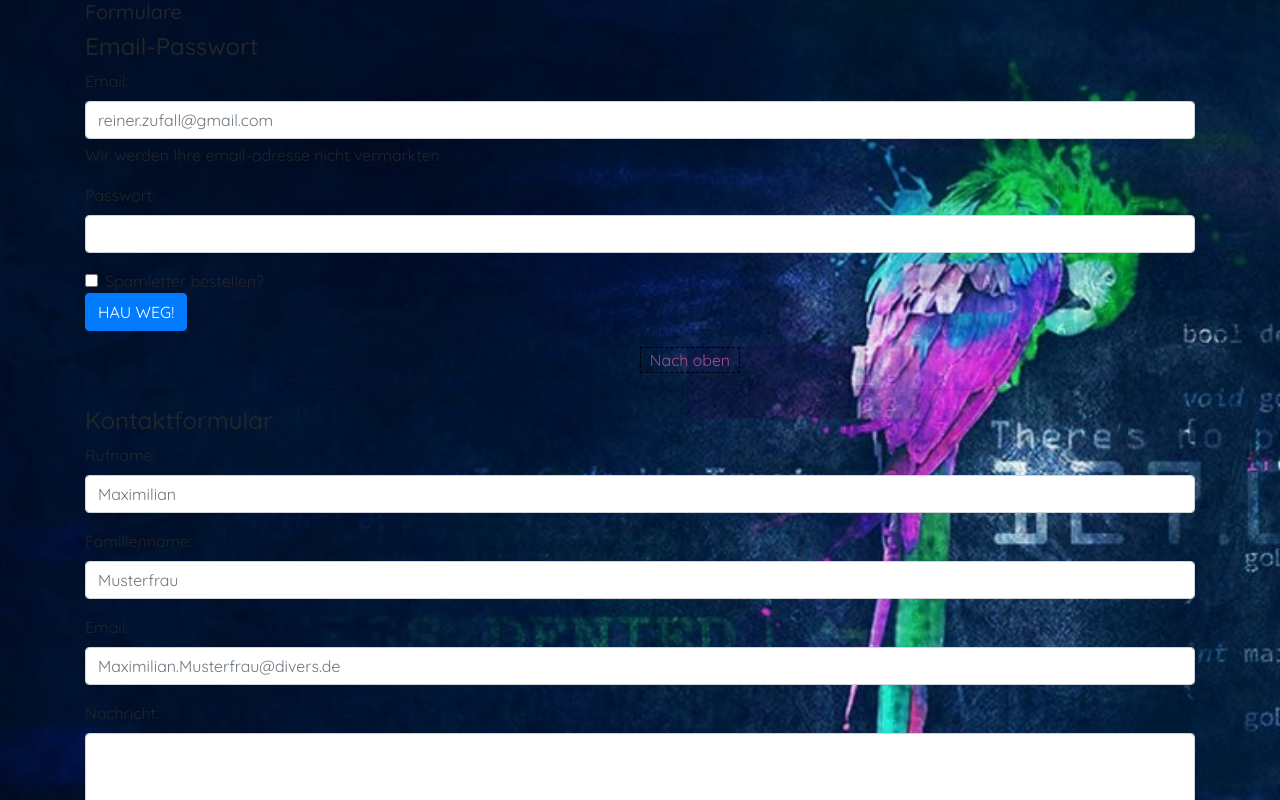
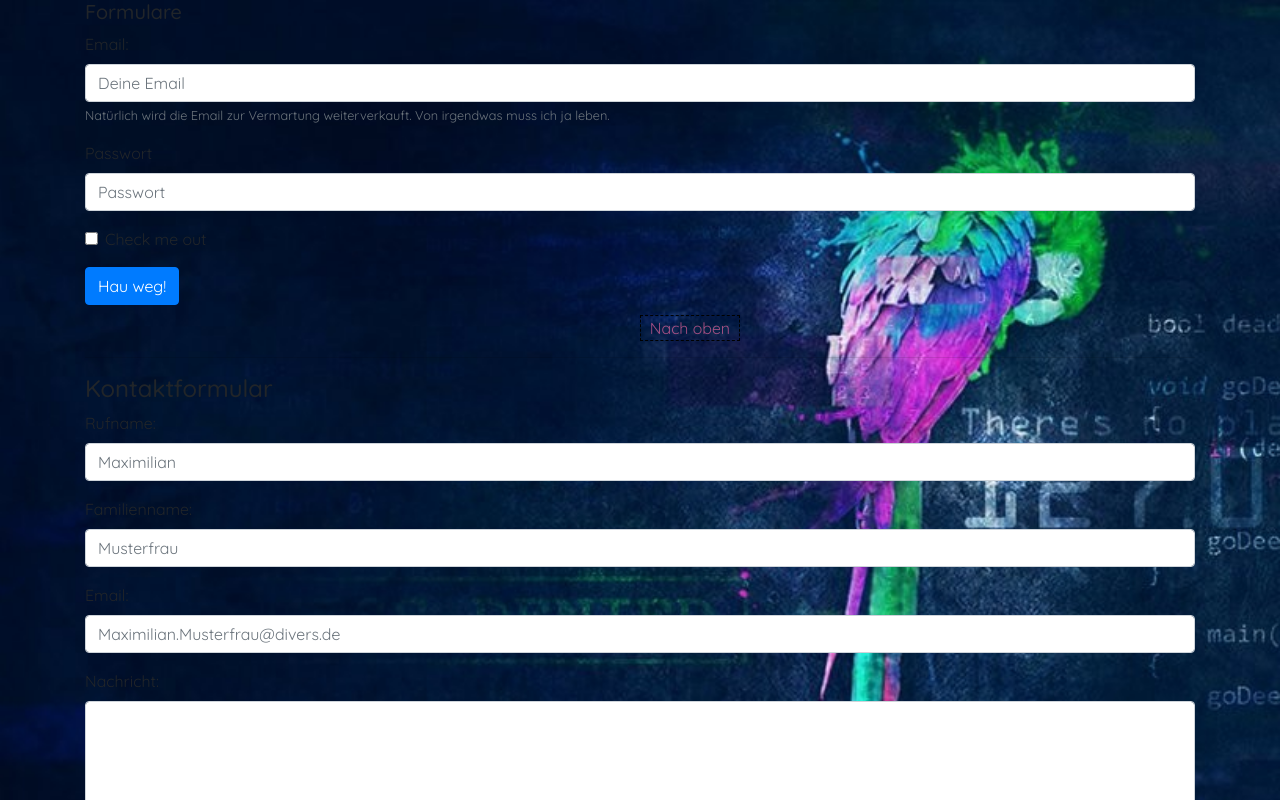
Before and after one commit to oje-edu/next-l06c-blog, a Next.js app: page /html/4/formulare in a window 1280 px wide. Shown: the top 800 px of the page. Built offline with nearby package versions, Linux system fonts and the light colour scheme.

Commit message:
lol ... forgot to save all files

```diff
--- a/pages/html/4/formulare.tsx
+++ b/pages/html/4/formulare.tsx
@@ -1,48 +1,31 @@
 import Link from 'next/link'
 import { useState } from "react"
-import {useRouter} from 'next/router'
-import { Container } from 'react-bootstrap'
-
-const preventDefault = f => e => {
-  e.preventDefault()
-  f(e)
-}
-export default function Formulare({action = '/api/demoKontakt'}) {
-  const router = useRouter()
-  const [query, setQuery] = useState('')
-
-  const handleParam = setValue => e => setValue(e.target.value)
-
-  const handleSubmit = preventDefault(() => {
-    router.push({
-      pathname: action,
-      query: {q: query},
-    })
-  })
-
+import { Container, Form, Button } from 'react-bootstrap'
+export default function Formulare() {
   return (
     <Container>
       <h5>Formulare</h5>
       <div className="customForm">
-        <form onSubmit={handleSubmit}>
-          <h4>Email-Passwort</h4>
-          <div className="form-group">
-            <label htmlFor="exampleInputEmail1" className="form-label">Email:</label>
-            <input name="email" type="email" className="form-control" id="exampleInputEmail1" aria-describedby="emailHelp" placeholder="reiner.zufall@gmail.com" value={query} onChange={handleParam(setQuery)}/>
-            <div id="emailHelp" className="form-text">Wir werden Ihre email-adresse nicht vermarkten.</div>
-          </div>
-          <div className="form-group">
-            <label htmlFor="exampleInputPassword1" className="form-label">Passwort:</label>
-            <input name="password" type="password" className="form-control" id="exampleInputPassword1" />
-          </div>
-          <div className="form-check">
-            <input name="checkbox" type="checkbox" className="form-check-input" id="exampleCheck1" />
-            <label className="form-check-label" htmlFor="exampleCheck1">Spamletter bestellen?</label>
-          </div>
-          <div className="form-group">
-          <button type="submit" className="btn btn-primary">HAU WEG!</button>
-          </div>
-        </form>
+      <Form>
+        <Form.Group controlId="formBasicEmail">
+          <Form.Label>Email:</Form.Label>
+          <Form.Control type="email" placeholder="Deine Email" />
+          <Form.Text className="text-muted">
+            Natürlich wird die Email zur Vermartung weiterverkauft. Von irgendwas muss ich ja leben.
+          </Form.Text>
+        </Form.Group>
+
+        <Form.Group controlId="formBasicPassword">
+          <Form.Label>Passwort</Form.Label>
+          <Form.Control type="password" placeholder="Passwort" />
+        </Form.Group>
+        <Form.Group controlId="formBasicCheckbox">
+          <Form.Check type="checkbox" label="Check me out" />
+        </Form.Group>
+        <Button variant="primary" type="submit">
+          Hau weg!
+        </Button>
+      </Form>
       </div>
       <div className="top">
         <Link href="#top">
```
